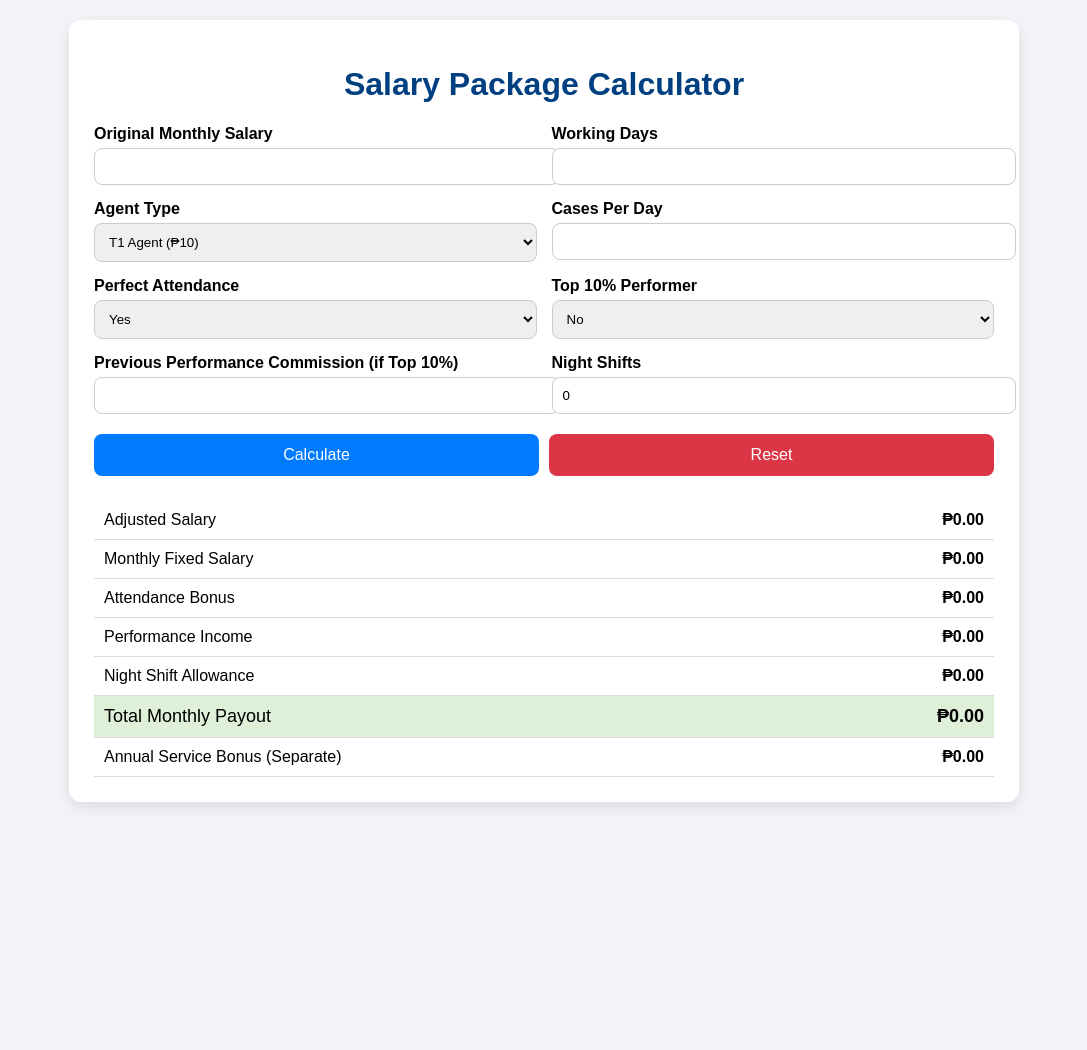
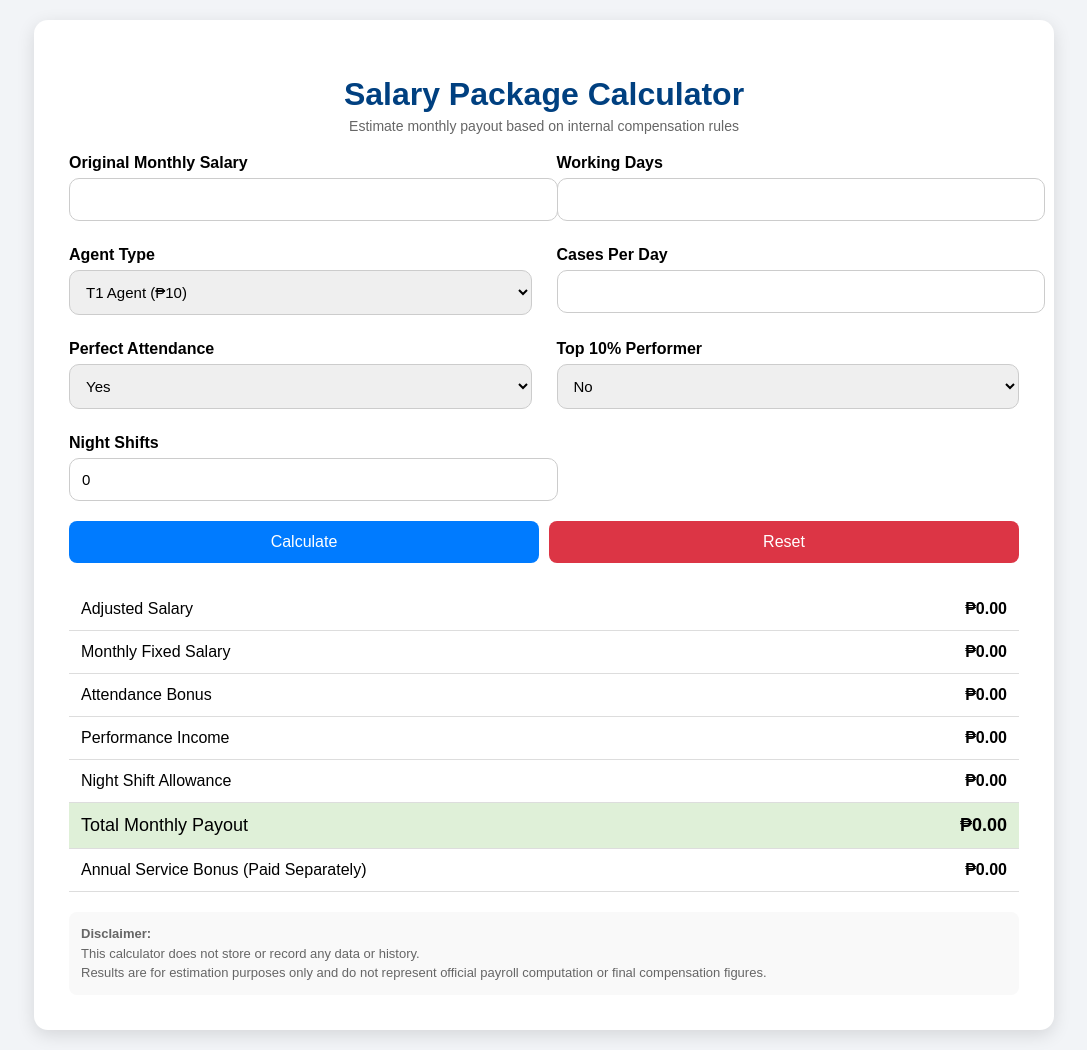
Before and after one commit to PaulP-debug/Salary-Calculator, a plain HTML site: page index.html in a window 1280 px wide. Shown: the whole page, without its empty margins (96-1183 px from the left). Before the commit the page ends 822 px from the top, so only its background shows below. Drawn offline with Linux system fonts and the light colour scheme.

Commit message:
Update index.html

```diff
--- a/index.html
+++ b/index.html
@@ -14,36 +14,45 @@ body{
 }
 
 .container{
-    max-width:900px;
+    max-width:950px;
     margin:auto;
     background:#fff;
-    padding:25px;
-    border-radius:12px;
-    box-shadow:0 5px 15px rgba(0,0,0,0.1);
+    padding:35px;
+    border-radius:14px;
+    box-shadow:0 5px 18px rgba(0,0,0,0.12);
 }
 
 h1{
     text-align:center;
     color:#004080;
+    margin-bottom:5px;
+}
+
+.subtitle{
+    text-align:center;
+    color:#666;
+    margin-bottom:20px;
+    font-size:14px;
 }
 
 .grid{
     display:grid;
     grid-template-columns:1fr 1fr;
-    gap:15px;
+    gap:25px;
 }
 
 label{
     font-weight:bold;
     display:block;
-    margin-bottom:5px;
+    margin-bottom:6px;
 }
 
 input,select{
     width:100%;
-    padding:10px;
+    padding:12px;
     border:1px solid #ccc;
-    border-radius:8px;
+    border-radius:10px;
+    font-size:15px;
 }
 
 .buttons{
@@ -75,7 +84,7 @@ table{
 }
 
 td{
-    padding:10px;
+    padding:12px;
     border-bottom:1px solid #ddd;
 }
 
@@ -88,6 +97,16 @@ td:last-child{
     background:#dff0d8;
     font-size:18px;
 }
+
+.note{
+    margin-top:20px;
+    font-size:13px;
+    color:#666;
+    line-height:1.5;
+    background:#f9f9f9;
+    padding:12px;
+    border-radius:8px;
+}
 </style>
 
 </head>
@@ -96,6 +115,10 @@ td:last-child{
 <div class="container">
 
 <h1>Salary Package Calculator</h1>
+
+<div class="subtitle">
+Estimate monthly payout based on internal compensation rules
+</div>
 
 <div class="grid">
 
@@ -134,15 +157,10 @@ td:last-child{
 
 <div>
 <label>Top 10% Performer</label>
-<select id="top10" onchange="toggleFields()">
+<select id="top10">
     <option value="no">No</option>
     <option value="yes">Yes</option>
 </select>
-</div>
-
-<div id="commissionBox">
-<label>Previous Performance Commission (if Top 10%)</label>
-<input type="number" id="commission">
 </div>
 
 <div>
@@ -166,8 +184,14 @@ td:last-child{
 <tr><td>Performance Income</td><td id="performance">₱0.00</td></tr>
 <tr><td>Night Shift Allowance</td><td id="nightPay">₱0.00</td></tr>
 <tr class="total"><td>Total Monthly Payout</td><td id="total">₱0.00</td></tr>
-<tr><td>Annual Service Bonus (Separate)</td><td id="annual">₱0.00</td></tr>
+<tr><td>Annual Service Bonus (Paid Separately)</td><td id="annual">₱0.00</td></tr>
 </table>
+
+<div class="note">
+<b>Disclaimer:</b><br>
+This calculator does not store or record any data or history.<br>
+Results are for estimation purposes only and do not represent official payroll computation or final compensation figures.
+</div>
 
 </div>
 
@@ -179,57 +203,48 @@ function peso(val){
 return "₱"+val.toLocaleString("en-PH",{minimumFractionDigits:2,maximumFractionDigits:2});
 }
 
-function toggleFields(){
-let top=document.getElementById("top10").value;
-
-document.getElementById("commissionBox").style.display=
-top==="yes" ? "block":"none";
-
-document.getElementById("cases").disabled=
-top==="yes";
-}
-
 function calculate(){
 
-let salary=Number(document.getElementById("salary").value);
-let days=Number(document.getElementById("days").value);
-let cases=Number(document.getElementById("cases").value);
-let rate=Number(document.getElementById("agentType").value);
-let attendance=document.getElementById("attendance").value;
-let top=document.getElementById("top10").value;
-let commission=Number(document.getElementById("commission").value);
-let nights=Number(document.getElementById("night").value);
+let salary = Number(document.getElementById("salary").value);
+let days = Number(document.getElementById("days").value);
+let cases = Number(document.getElementById("cases").value);
+let rate = Number(document.getElementById("agentType").value);
+let attendance = document.getElementById("attendance").value;
+let top = document.getElementById("top10").value;
+let nights = Number(document.getElementById("night").value);
 
-if(!salary||!days){
+if(!salary || !days){
 alert("Please complete required fields.");
 return;
 }
 
-let adjusted=salary*0.90;
-let fixed=adjusted*0.80;
-let attendanceBonus=attendance==="yes"?adjusted*0.05:0;
-let annual=adjusted*0.15;
+// Salary breakdown
+let adjusted = salary * 0.90;
+let fixed = adjusted * 0.80;
+let attendanceBonus = attendance === "yes" ? adjusted * 0.05 : 0;
+let annual = adjusted * 0.15;
 
-let performance=0;
+// Performance logic
+let performance = days * cases * rate;
 
-if(top==="yes"){
-performance=(commission/1.3)*10*2;
-}else{
-performance=days*cases*rate;
+if(top === "yes"){
+performance = performance * 2;
 }
 
-let nightPay=nights*500;
+// Night shift
+let nightPay = nights * 500;
 
-let total=fixed+attendanceBonus+performance+nightPay;
+// Total
+let total = fixed + attendanceBonus + performance + nightPay;
 
-document.getElementById("adjusted").innerHTML=peso(adjusted);
-document.getElementById("fixed").innerHTML=peso(fixed);
-document.getElementById("attendanceBonus").innerHTML=peso(attendanceBonus);
-document.getElementById("performance").innerHTML=peso(performance);
-document.getElementById("nightPay").innerHTML=peso(nightPay);
-document.getElementById("total").innerHTML=peso(total);
-document.getElementById("annual").innerHTML=peso(annual);
-
+// Output
+document.getElementById("adjusted").innerHTML = peso(adjusted);
+document.getElementById("fixed").innerHTML = peso(fixed);
+document.getElementById("attendanceBonus").innerHTML = peso(attendanceBonus);
+document.getElementById("performance").innerHTML = peso(performance);
+document.getElementById("nightPay").innerHTML = peso(nightPay);
+document.getElementById("total").innerHTML = peso(total);
+document.getElementById("annual").innerHTML = peso(annual);
 }
 
 </script>
```
